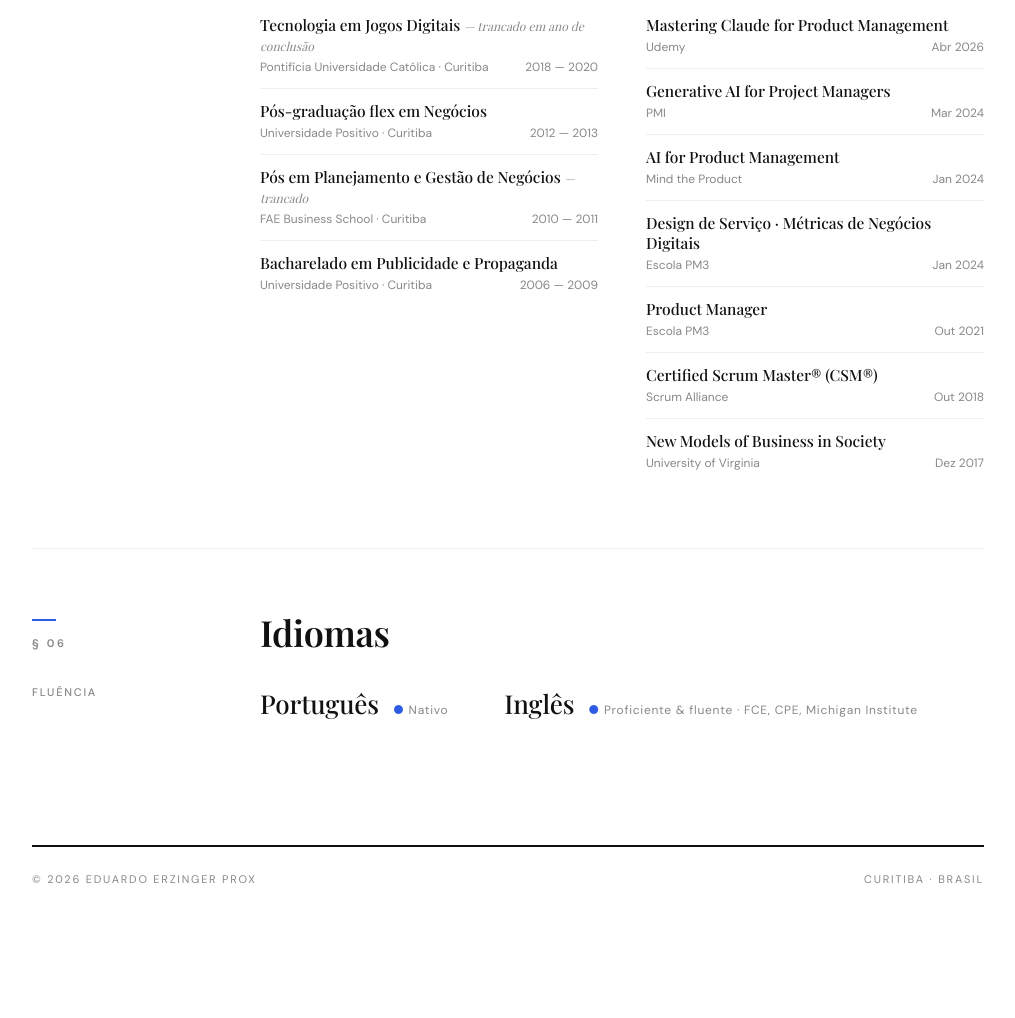
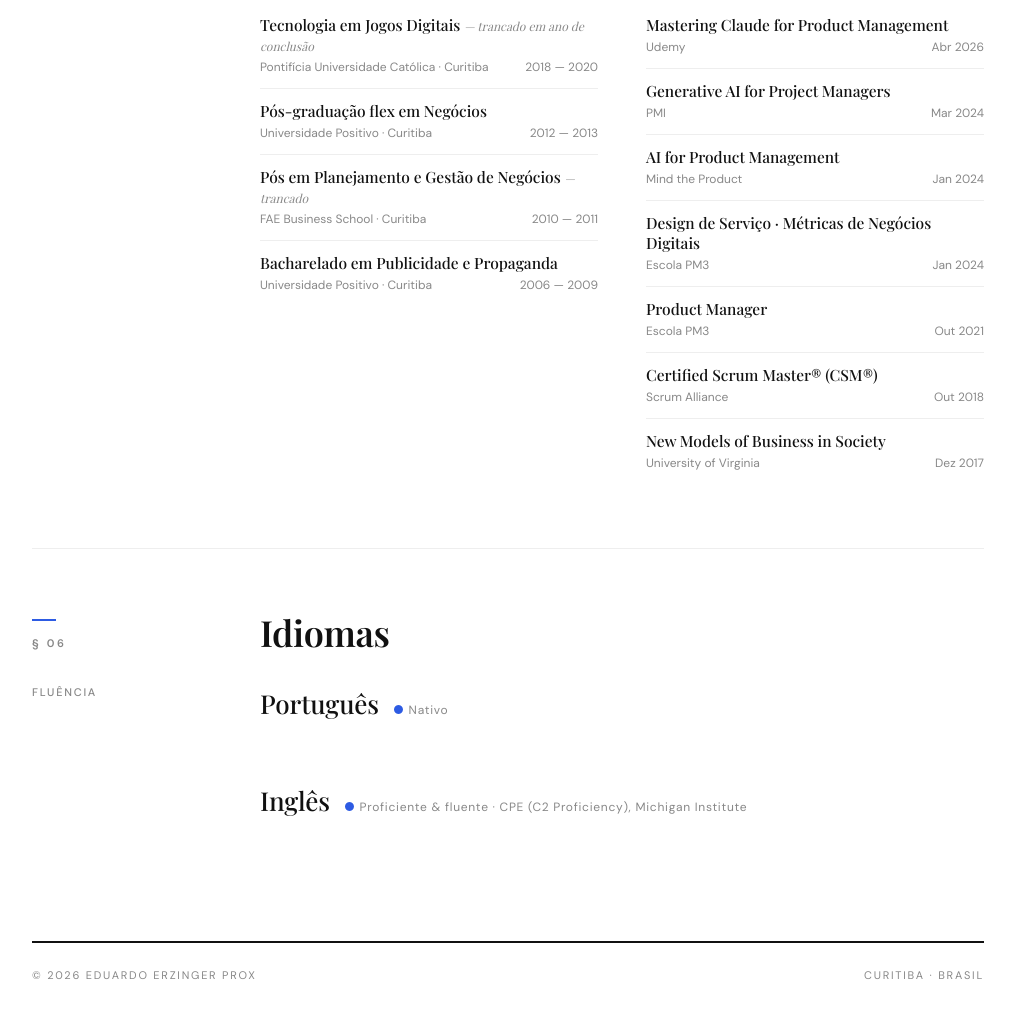
Before and after one commit to eduardoprox/oproductmanager.com.br, a plain HTML site: page index.html in a window 1280 px wide. Shown: the part 4710-5728 px from the top of the page, without its empty margins (132-1147 px from the left). Before the commit the page ends 5694 px from the top, so only its background shows below. Drawn offline with nearby package versions, Linux system fonts and the light colour scheme; a web font is replaced by a local one.

Commit message:
Atualiza certificação de inglês para CPE (C2 Proficiency)
Co-Authored-By: Claude Sonnet 4.6 <noreply@anthropic.com>

```diff
--- a/index.html
+++ b/index.html
@@ -994,7 +994,7 @@ GRUPO BOTICÁRIO ·
             </div>
             <div class="lang">
               <div class="name">Inglês</div>
-              <div class="level"><span class="badge">●</span> Proficiente &amp; fluente · FCE, CPE, Michigan Institute</div>
+              <div class="level"><span class="badge">●</span> Proficiente &amp; fluente · CPE (C2 Proficiency), Michigan Institute</div>
             </div>
           </div>
         </div>
```
